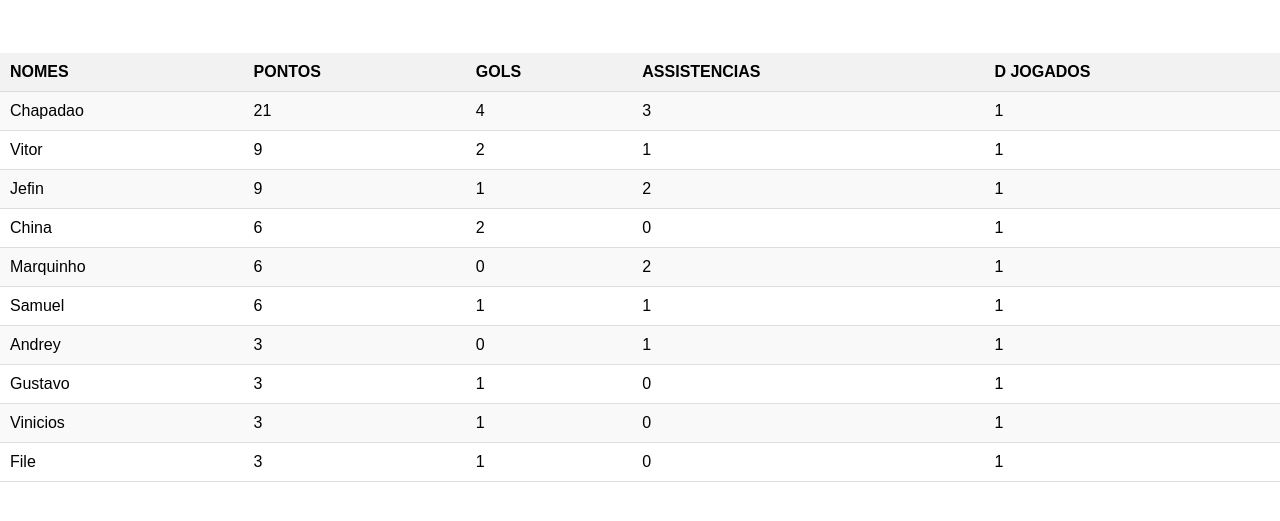
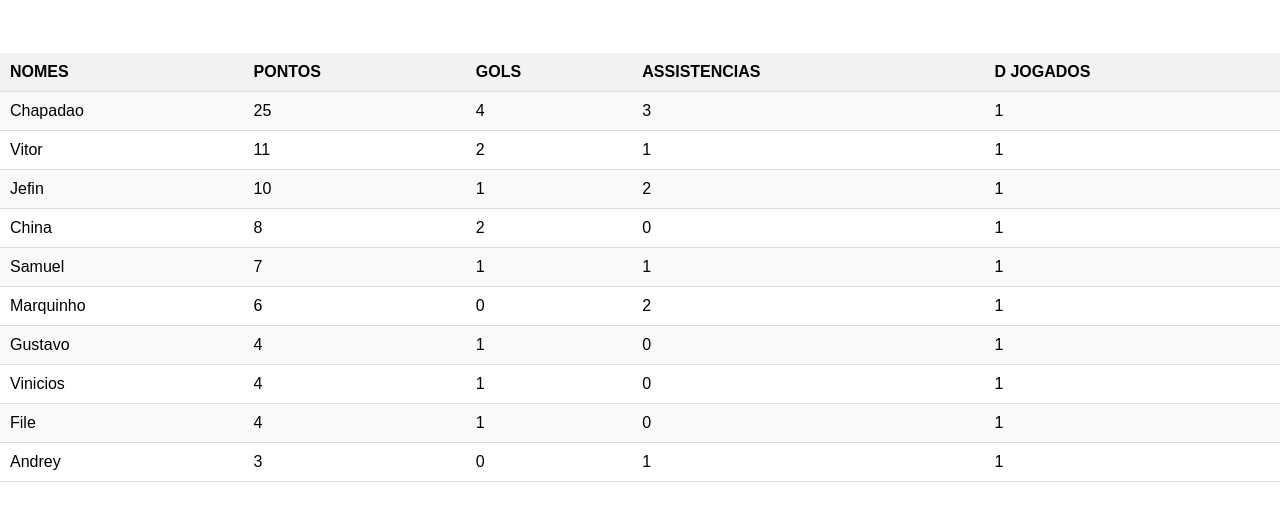
Before and after one commit to Dreyz7/CRIAS, a plain HTML site: page index.html in a window 1280 px wide. Shown: the part 113-634 px from the top of the page. Drawn offline with Linux system fonts and the light colour scheme.

Commit message:
Update index.html

```diff
--- a/index.html
+++ b/index.html
@@ -75,7 +75,7 @@
             var assistenciasCell = row.insertCell(3);
             var diasJogadosCell = row.insertCell(4);
 
-            var pontos = (gols * 3) + (assistencias * 3);
+            var pontos = (gols * 4) + (assistencias * 3);
 
             nomeCell.innerHTML = nome;
             pontosCell.innerHTML = pontos;
```
